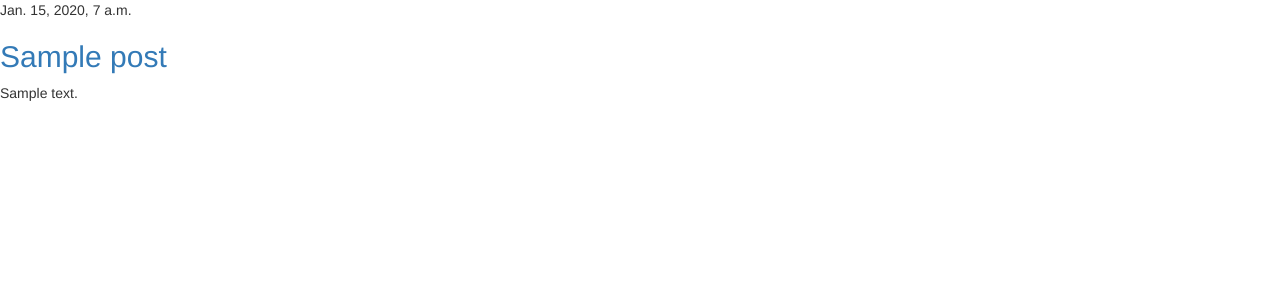
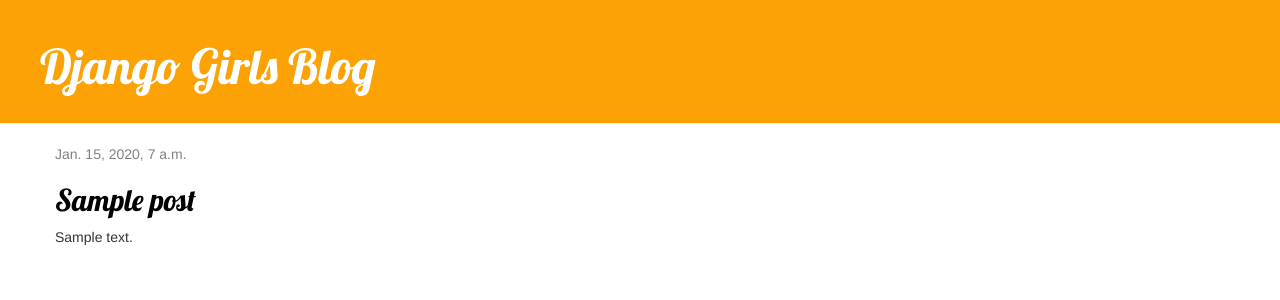
Before and after one commit to fernandasj/minicurso-django, a Django app: template blog/templates/blog/post_list.html in a window 1280 px wide. Shown: the top 300 px of the page. Run offline with Django 3.2, Linux system fonts and the light colour scheme; the template is opened without the code that fills it: values that come from a table or form of the project are taken from there, others are empty; tables that the repository leaves empty hold one stand-in row (values such as "Sample post"); some libraries are stand-ins or nearby versions.

Commit message:
Fix Templates :tada:

```diff
--- /dev/null
+++ b/blog/static/css/blog.css
@@ -0,0 +1,53 @@
+h1 a, h2 a {
+    /*color: #C25100;*/
+    color: #FCA205;
+    font-family: 'Lobster';
+}
+
+.page-header {
+    /*background-color: #C25100;*/
+    background-color: #FCA205;
+    margin-top: 0;
+    padding: 20px 20px 20px 40px;
+}
+
+.page-header h1, .page-header h1 a, .page-header h1 a:visited, .page-header h1 a:active {
+    color: #ffffff;
+    font-size: 36pt;
+    text-decoration: none;
+}
+
+.content {
+    margin-left: 40px;
+}
+
+h1, h2, h3, h4 {
+    font-family: 'Lobster', cursive;
+}
+
+.date {
+    color: #828282;
+}
+
+.save {
+    float: right;
+}
+
+.post-form textarea, .post-form input {
+    width: 100%;
+}
+
+.top-menu, .top-menu:hover, .top-menu:visited {
+    color: #ffffff;
+    float: right;
+    font-size: 26pt;
+    margin-right: 20px;
+}
+
+.post {
+    margin-bottom: 70px;
+}
+
+.post h2 a, .post h2 a:visited {
+    color: #000000;
+}
--- a/blog/templates/blog/base.html
+++ b/blog/templates/blog/base.html
@@ -1,4 +1,4 @@
-{% load staticfiles %}
+{% load static %}
 <html>
     <head>
         <title>Django Girls blog</title>
@@ -7,6 +7,17 @@
         <link href='https://fonts.googleapis.com/css?family=Lobster&subset=latin,latin-ext' rel='stylesheet' type='text/css'>
         <link rel="stylesheet" href="{% static 'css/blog.css' %}">
     </head>
-    {% block content %}
-    {% endblock %}
+    <body>
+        <div class="page-header">
+            <h1><a href="/">Django Girls Blog</a></h1>
+        </div>
+        <div class="content container">
+            <div class="row">
+                <div class="col-md-8">
+                {% block content %}
+                {% endblock %}
+                </div>
+            </div>
+        </div>
+    </body>
 </html>
--- a/blog/templates/blog/post_list.html
+++ b/blog/templates/blog/post_list.html
@@ -10,4 +10,4 @@
             <p>{{ post.text|linebreaksbr }}</p>
         </div>
     {% endfor %}
-{% endblock content %}
+{% endblock %}
```
Also changed, not shown: 1 other file.
